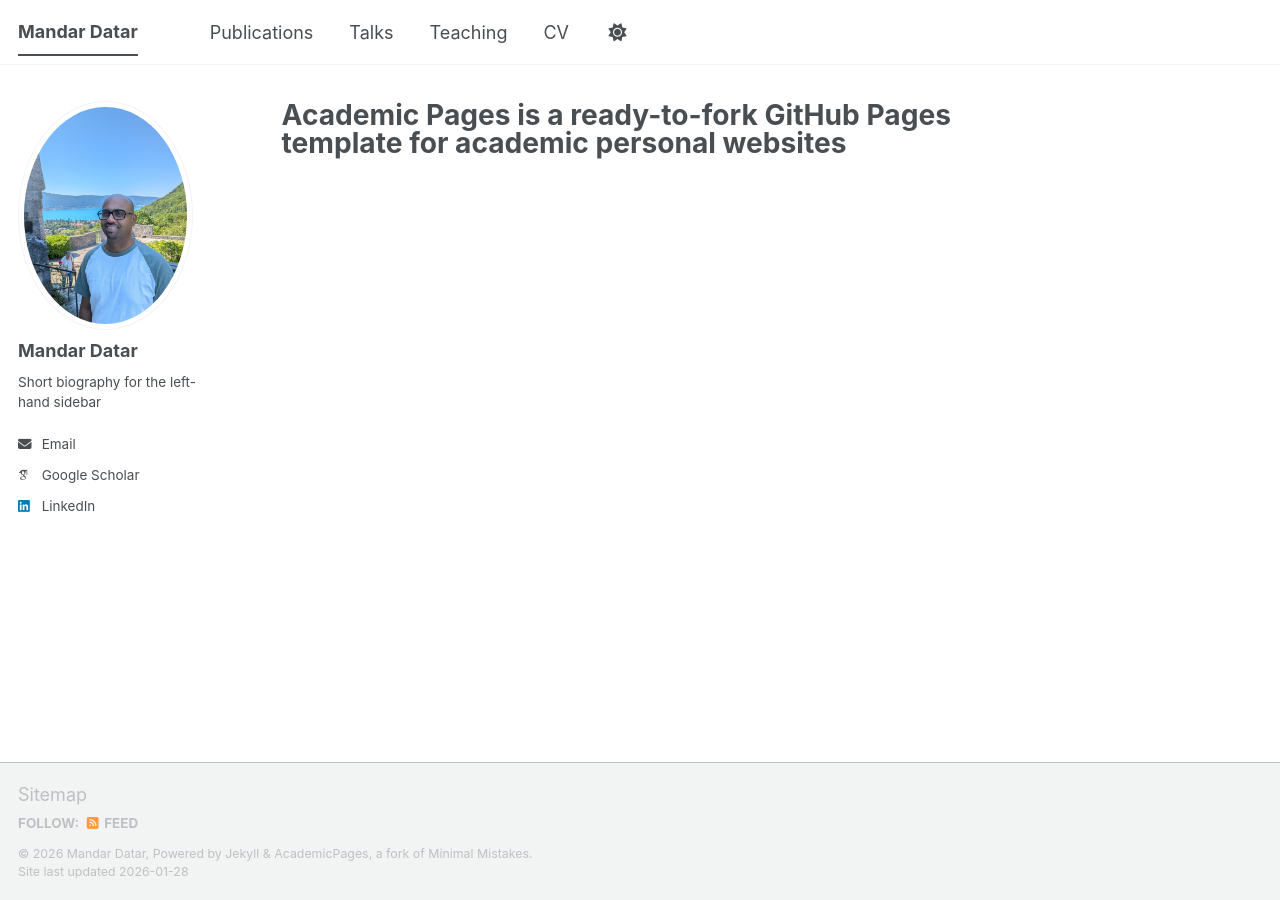
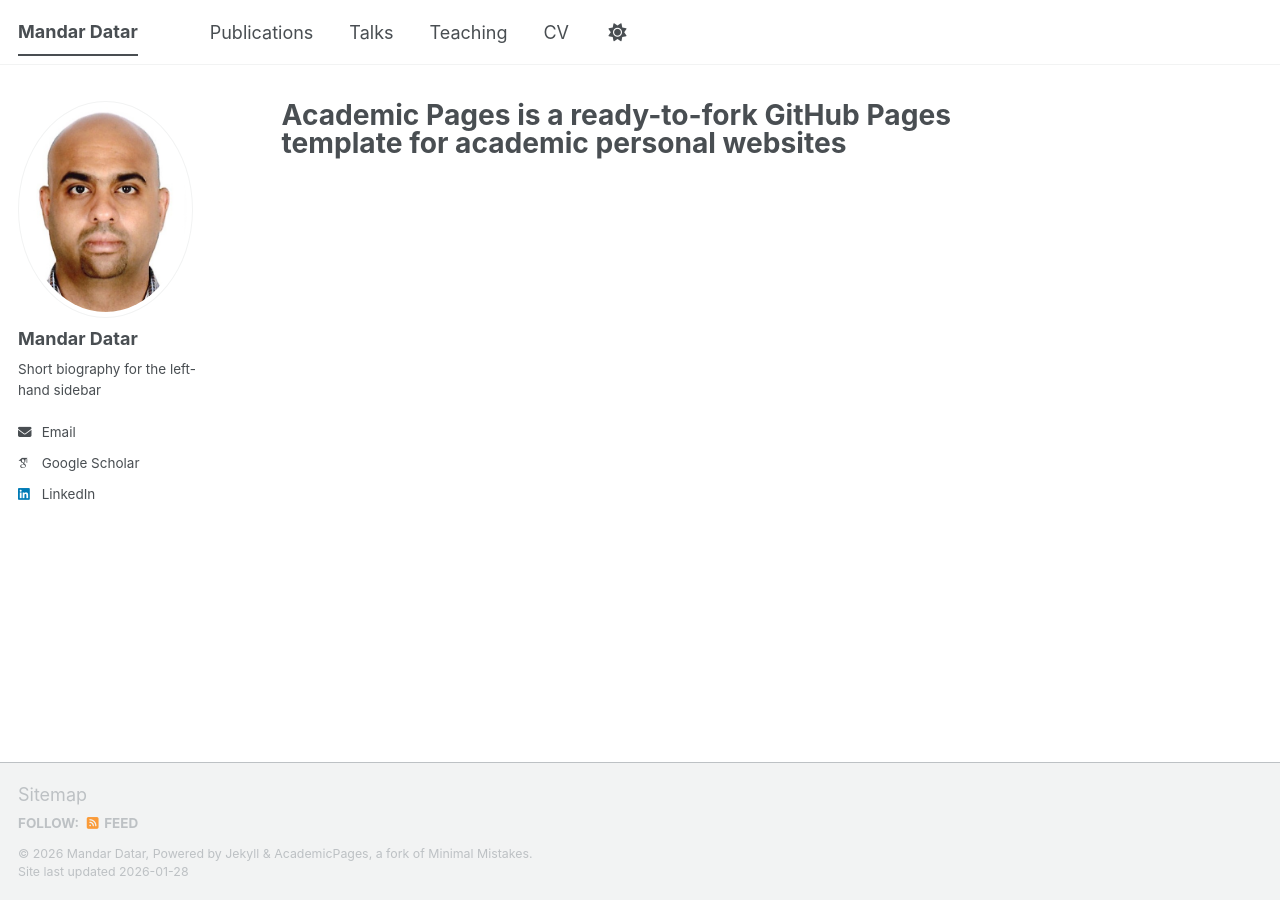
Before and after one commit to mkdatar/mkdatar.github.io, a Jekyll site: the page built from _pages/about.md, in a window 1280 px wide. Built offline with Jekyll 4.4.1, drawn with Linux system fonts in a browser that asks for light colours; some web fonts are replaced; a script bundle is joined from its source files by our own code; library files that are not in the unit come from our copies.

Commit message:
Update _config.yml

```diff
--- a/_config.yml
+++ b/_config.yml
@@ -23,7 +23,7 @@ repository               : "mkdatar/mkdatar.github.io"
 #               Additional customization can be done by editing /_includes/author-profile.html
 author:
   # Biographic information
-  avatar           : "profile.jpg"
+  avatar           : "PhotoID_DATAR.jpg"
   name             : "Mandar Datar"
   pronouns         : # example: "she/her"
   bio              : "Short biography for the left-hand sidebar"
```
